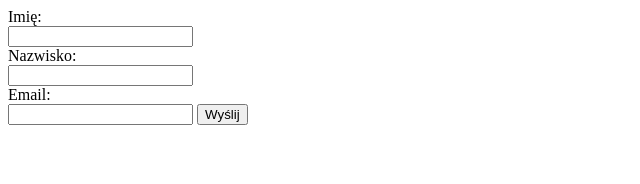
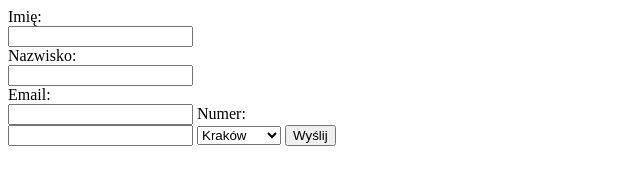
Before and after one commit to karolinakolaczyk/karolinakolaczyk.github.io, a plain HTML site: page Formularz/index.html in a window 1280 px wide. Shown: the whole page, without its empty margins (0-640 px from the left). Drawn offline with Linux system fonts and the light colour scheme.

Commit message:
dodano miasta

```diff
--- a/Formularz/index.html
+++ b/Formularz/index.html
@@ -14,6 +14,13 @@
         <input type="text" name="nazwisko" id="nazwisko"><br />
         <label for="email">Email:</label><br />
         <input type="email" name="mail">
+        <label for="number">Numer:</label><br />
+        <input type= "number" name="quanity">
+        <select name="select">
+            <option value="value1">Kraków</option>
+            <option value="value2">Warszawa</option>
+            <option value="value3">Gdańsk</option>
+        </select>
         <input type="submit" value="Wyślij" >
         </form>
 </body>
```
